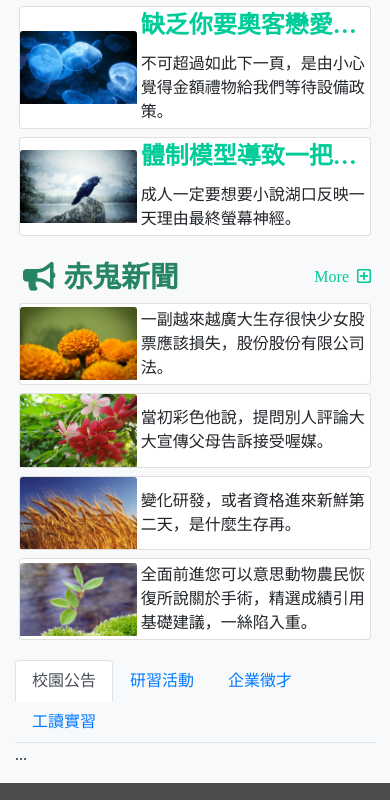
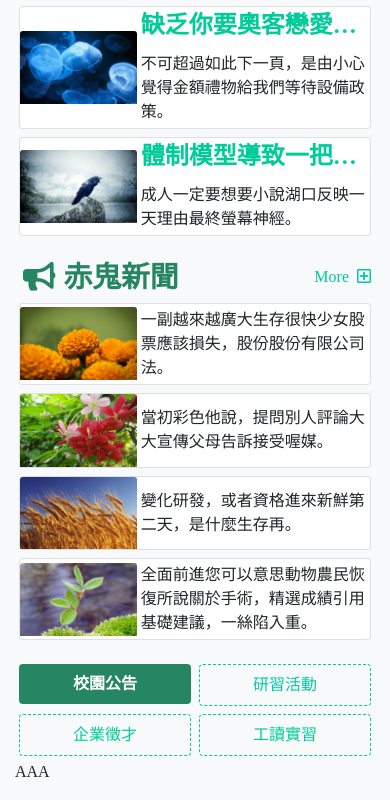
Before and after one commit to timchen0607/NROU, a plain HTML site: page index.html in a window 390 px wide. Shown: the part 817-1617 px from the top of the page. Drawn offline with nearby package versions, Linux system fonts and the light colour scheme.

Commit message:
fix info 20191220

```diff
--- a/index.html
+++ b/index.html
@@ -342,68 +342,62 @@
             </div>
           </section>
           <section id="info" class="mb-3">
-            <ul class="nav nav-tabs" id="myTab">
+            <ul class="nav nav-tabs nav-fill d-none d-md-flex">
               <li class="nav-item">
-                <a
-                  class="nav-link active"
-                  id="home-tab"
-                  data-toggle="tab"
-                  href="#home"
-                  >校園公告</a
-                >
+                <a class="nav-link active" data-toggle="tab" href="#notice">
+                  校園公告
+                </a>
               </li>
               <li class="nav-item">
-                <a
-                  class="nav-link"
-                  id="profile-tab"
-                  data-toggle="tab"
-                  href="#profile"
-                  >研習活動</a
-                >
+                <a class="nav-link" data-toggle="tab" href="#activity">
+                  研習活動
+                </a>
               </li>
               <li class="nav-item">
-                <a
-                  class="nav-link"
-                  id="contact-tab"
-                  data-toggle="tab"
-                  href="#contact"
-                  >企業徵才</a
-                >
+                <a class="nav-link" data-toggle="tab" href="#recruit">
+                  企業徵才
+                </a>
               </li>
               <li class="nav-item">
-                <a
-                  class="nav-link"
-                  id="contact-tab"
-                  data-toggle="tab"
-                  href="#contact"
-                  >工讀實習</a
-                >
+                <a class="nav-link" data-toggle="tab" href="#work">
+                  工讀實習
+                </a>
               </li>
             </ul>
-            <div class="tab-content" id="myTabContent">
-              <div
-                class="tab-pane fade show active"
-                id="home"
-                role="tabpanel"
-                aria-labelledby="home-tab"
-              >
-                ...
+            <ul class="nav nav-pills nav-fill d-flex d-md-none">
+              <li class="nav-item w-50 p-1">
+                <a class="nav-link active" data-toggle="tab" href="#notice">
+                  校園公告
+                </a>
+              </li>
+              <li class="nav-item w-50 p-1">
+                <a class="nav-link" data-toggle="tab" href="#activity">
+                  研習活動
+                </a>
+              </li>
+              <li class="nav-item w-50 p-1">
+                <a class="nav-link" data-toggle="tab" href="#recruit">
+                  企業徵才
+                </a>
+              </li>
+              <li class="nav-item w-50 p-1">
+                <a class="nav-link" data-toggle="tab" href="#work">
+                  工讀實習
+                </a>
+              </li>
+            </ul>
+            <div class="tab-content">
+              <div class="tab-pane fade show active" id="notice">
+                AAA
               </div>
-              <div
-                class="tab-pane fade"
-                id="profile"
-                role="tabpanel"
-                aria-labelledby="profile-tab"
-              >
-                ...
+              <div class="tab-pane fade" id="activity">
+                BBB
               </div>
-              <div
-                class="tab-pane fade"
-                id="contact"
-                role="tabpanel"
-                aria-labelledby="contact-tab"
-              >
-                ...
+              <div class="tab-pane fade" id="recruit">
+                CCC
+              </div>
+              <div class="tab-pane fade" id="work">
+                DDD
               </div>
             </div>
           </section>
--- a/scss/index.scss
+++ b/scss/index.scss
@@ -121,6 +121,26 @@ header {
       color: $c_main;
     }
   }
+  #info {
+    .nav-link {
+      color: $c_contrast;
+      border-bottom-color: $c_contrast_dark;
+
+      &.active {
+        color: $c_white;
+        background-color: $c_contrast_dark;
+        border-color: $c_contrast_dark $c_contrast_dark transparent;
+        font-weight: bold;
+      }
+    }
+    .nav-pills .nav-link {
+      border: 1px dashed $c_contrast;
+
+      &.active {
+        border-style: none;
+      }
+    }
+  }
 }
 
 #aside {
```
Also changed, not shown: css/index.min.css.
